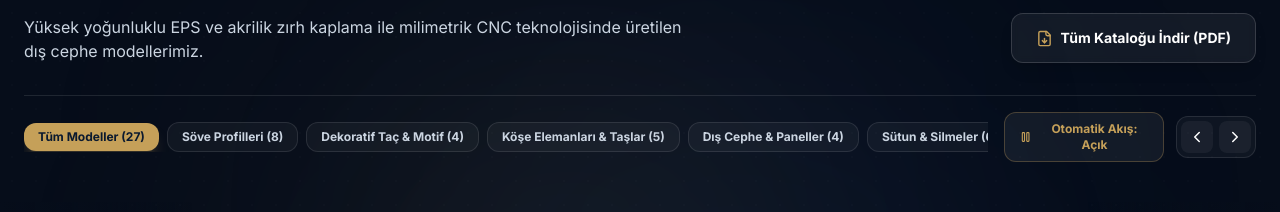
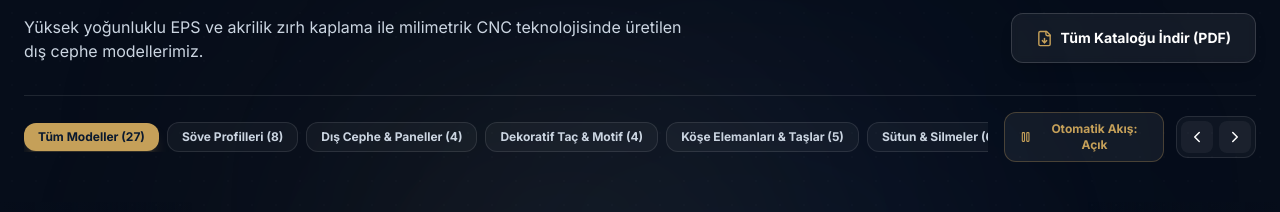
Before and after one commit to talhaff/MRC_Yalitim, a Next.js app: page / in a window 1280 px wide. Shown: the part 1016-1228 px from the top of the page. Built offline with nearby package versions, Linux system fonts and the light colour scheme.

Commit message:
feat: implement ProductMarquee component with product catalog and category filtering

```diff
--- a/src/components/home/ProductMarquee.tsx
+++ b/src/components/home/ProductMarquee.tsx
@@ -317,9 +317,9 @@ const allProducts: ProductItem[] = [
 const categories = [
   { name: 'Tüm Modeller (27)', slug: 'all' },
   { name: 'Söve Profilleri (8)', slug: 'sove' },
+  { name: 'Dış Cephe & Paneller (4)', slug: 'cephe' },
   { name: 'Dekoratif Taç & Motif (4)', slug: 'tac' },
   { name: 'Köşe Elemanları & Taşlar (5)', slug: 'kose' },
-  { name: 'Dış Cephe & Paneller (4)', slug: 'cephe' },
   { name: 'Sütun & Silmeler (6)', slug: 'sutun' }
 ];
 
```
